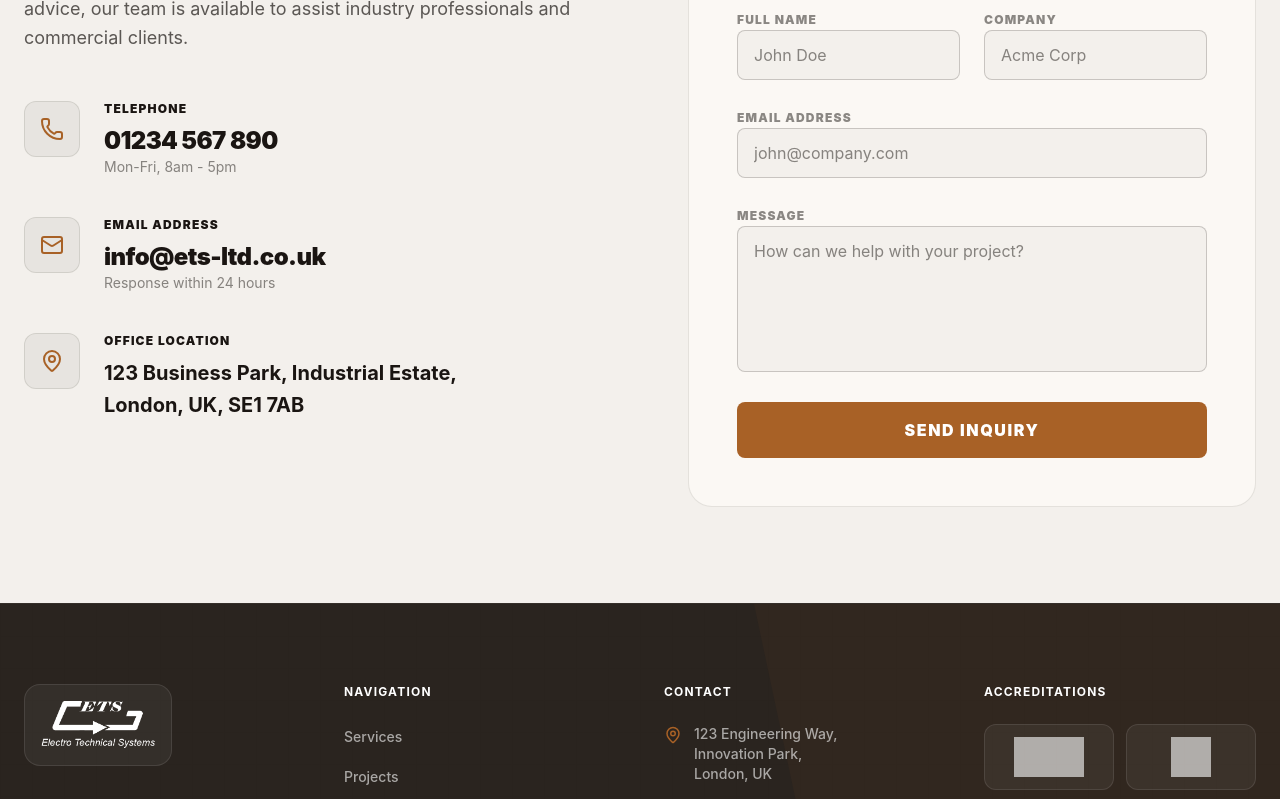
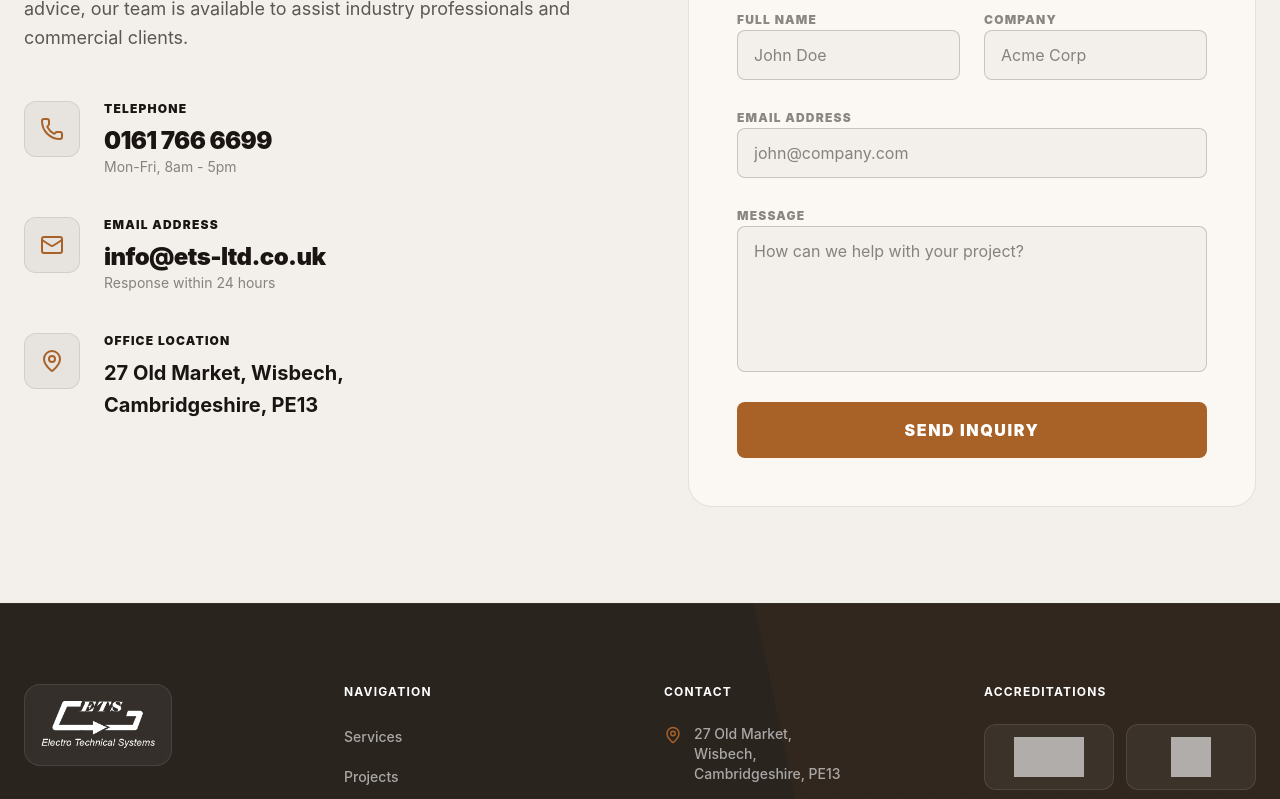
Before and after one commit to bjake0192-hash/ETS, a Next.js app: page /contact in a window 1280 px wide. Shown: the part 720-1519 px from the top of the page. Built offline with nearby package versions, Linux system fonts and the light colour scheme.

Commit message:
Add company registration number and registered office address

```diff
--- a/src/app/contact/page.tsx
+++ b/src/app/contact/page.tsx
@@ -34,7 +34,7 @@ export default function ContactPage() {
                   </div>
                   <div>
                     <h4 className="text-navy-900 font-black uppercase tracking-widest text-xs mb-2">Telephone</h4>
-                    <p className="text-2xl font-black text-navy-900 tracking-tight">01234 567 890</p>
+                    <p className="text-2xl font-black text-navy-900 tracking-tight">0161 766 6699</p>
                     <p className="text-sm text-navy-900/50">Mon-Fri, 8am - 5pm</p>
                   </div>
                 </div>
@@ -57,8 +57,8 @@ export default function ContactPage() {
                   <div>
                     <h4 className="text-navy-900 font-black uppercase tracking-widest text-xs mb-2">Office Location</h4>
                     <p className="text-xl font-bold text-navy-900 leading-relaxed">
-                      123 Business Park, Industrial Estate,<br />
-                      London, UK, SE1 7AB
+                      27 Old Market, Wisbech,<br />
+                      Cambridgeshire, PE13
                     </p>
                   </div>
                 </div>
--- a/src/components/sections/Footer.tsx
+++ b/src/components/sections/Footer.tsx
@@ -67,7 +67,7 @@ export function Footer() {
             <ul className="space-y-4 text-sm font-medium">
               <li className="flex items-start gap-3 text-white/60">
                 <MapPin size={18} className="text-electric-yellow shrink-0 mt-0.5" />
-                <span>123 Engineering Way,<br />Innovation Park,<br />London, UK</span>
+                <span>27 Old Market,<br />Wisbech,<br />Cambridgeshire, PE13</span>
               </li>
               <li>
                 <a href="tel:01617666699" className="flex items-center gap-3 text-white/60 hover:text-electric-yellow transition-colors">
@@ -104,6 +104,8 @@ export function Footer() {
         <div className="pt-8 border-t border-white/10 flex flex-col md:flex-row items-center justify-between gap-4">
           <p className="text-white/40 text-xs font-medium">
             © {new Date().getFullYear()} Electro Technical Systems (ETS) Ltd. All rights reserved.
+            <br className="block sm:hidden" />
+            <span className="hidden sm:inline"> | </span>Registered in England no: 08443192
           </p>
           <div className="flex items-center gap-6">
             <Link href="/privacy" className="text-white/40 hover:text-white transition-colors text-xs font-medium">
```
